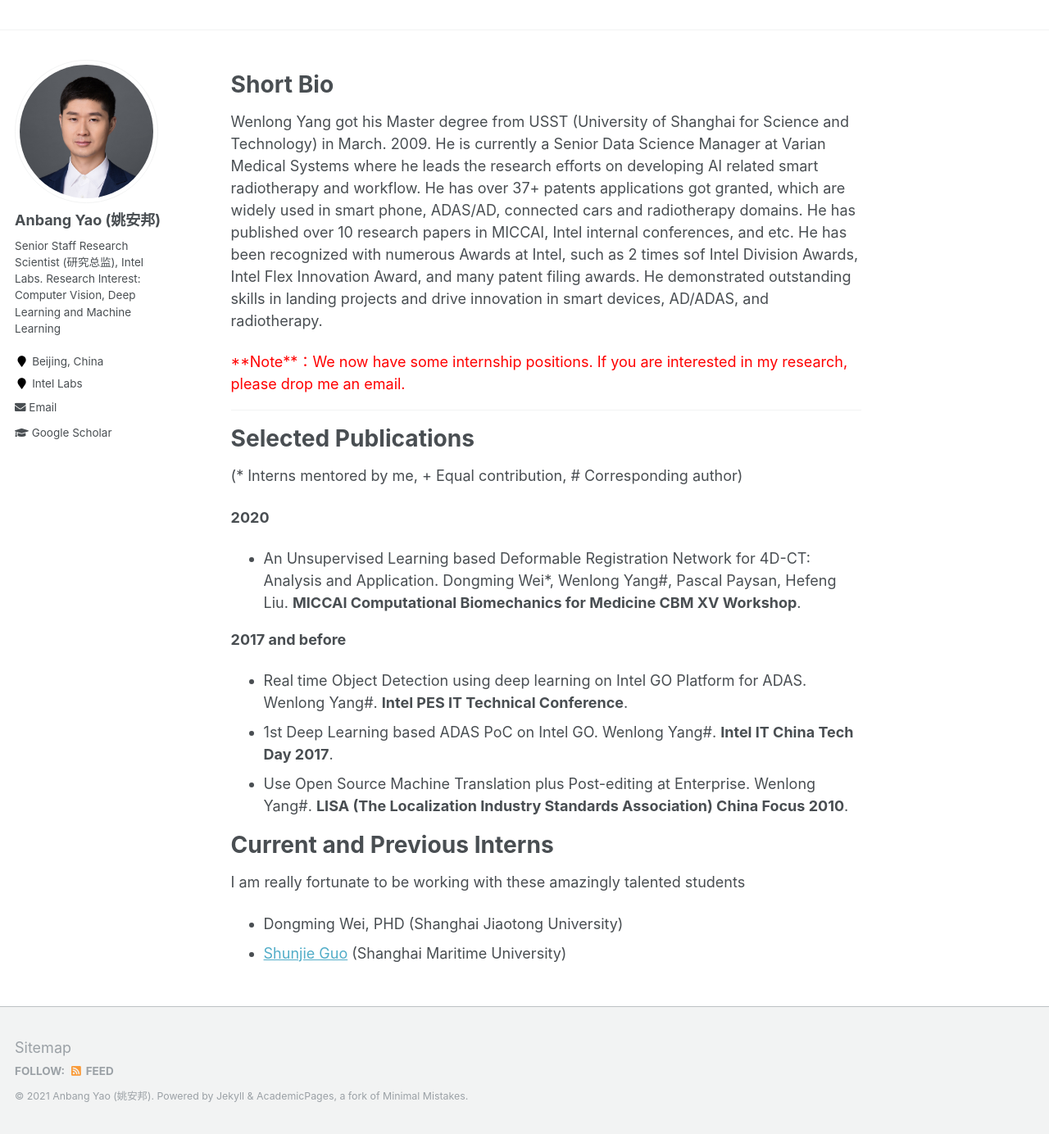
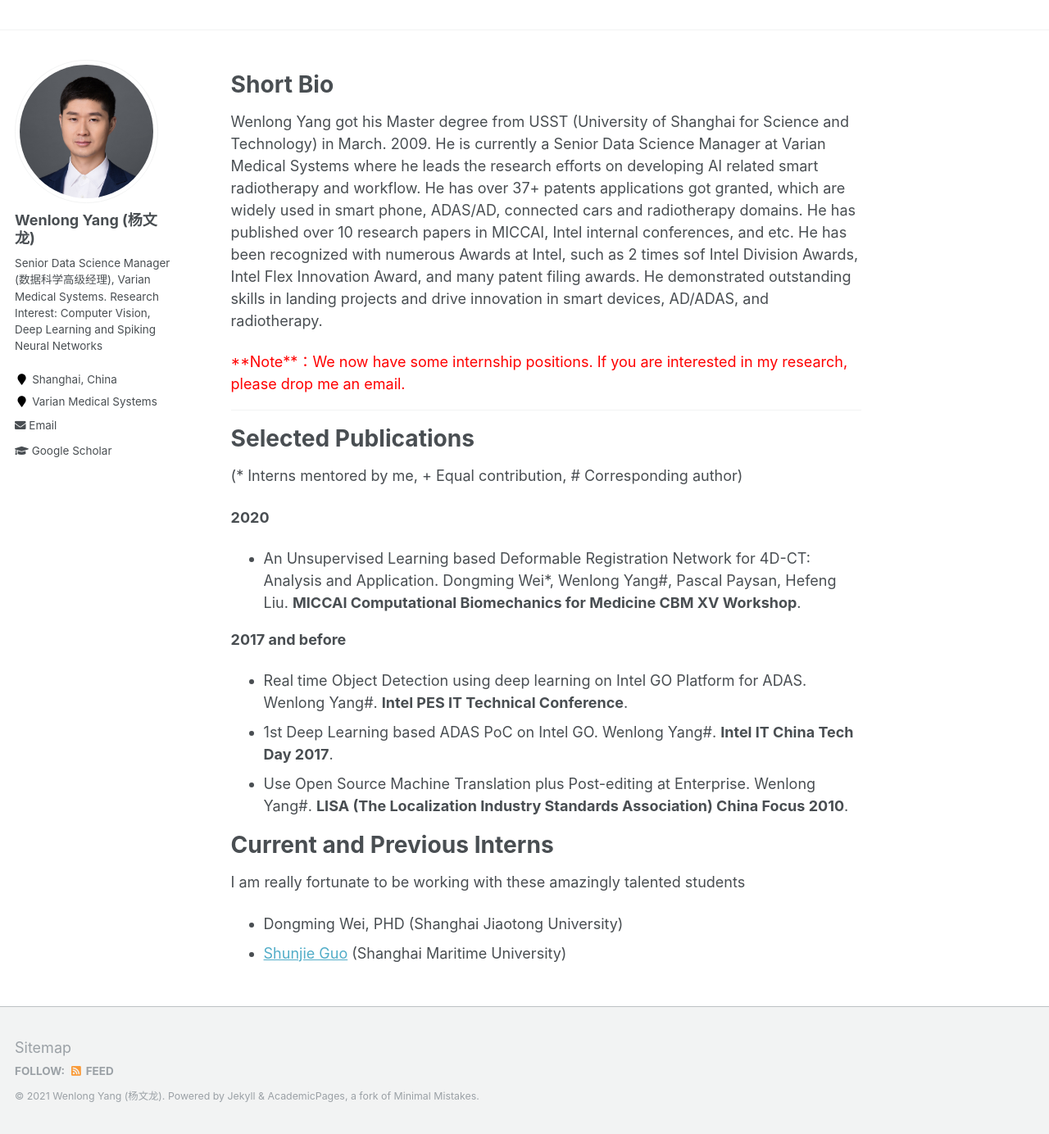
Before and after one commit to wyang22/wyang22.github.io, a Jekyll site: the page built from _pages/about.md, in a window 1280 px wide and 1384 px high. Shown: the whole window at 82% size. Built offline with Jekyll 4.4.1, drawn with Linux system fonts in a browser that asks for light colours.

Commit message:
Update _config.yml

```diff
--- a/_config.yml
+++ b/_config.yml
@@ -7,13 +7,13 @@
 
 # Site Settings
 locale                   : "en-US"
-title                    : "Anbang Yao"
+title                    : "Wenlong Yang"
 title_separator          : "-"
-name                     : &name "Anbang Yao (姚安邦)"
-description              : &description "Senior Staff Research Scientist (研究总监), Intel Labs China"
-url                      : "https://YaoAnbang.github.io"
+name                     : &name "Wenlong Yang (杨文龙)"
+description              : &description "Senior Data Science Manager (数据科学高级经理), Varian Medical Systems"
+url                      : "https://wyang22.github.io"
 baseurl                  : "" # the subpath of your site, e.g. "/blog"
-repository               : "YaoAnbang/YaoAnbang.github.io"
+repository               : "wyang22/wyang22.github.io"
 teaser                   :  # filename of teaser fallback teaser image placed in /images/, .e.g. "500x300.png"
 breadcrumbs              : false # true, false (default)
 words_per_minute         : 160
@@ -80,13 +80,13 @@ analytics:
 
 # Site Author
 author:
-  name             : "Anbang Yao (姚安邦)"
+  name             : "Wenlong Yang (杨文龙)"
   avatar           : "profile.jpg"
-  bio              : "Senior Staff Research Scientist (研究总监), Intel Labs. \n Research Interest: Computer Vision, Deep Learning and Machine Learning"
-  location         : "Beijing, China"
-  employer         : "Intel Labs"
-  googlescholar    : "https://scholar.google.com/citations?user=b9hCmPYAAAAJ&hl=en&oi=ao"
-  email            : "anbang.yao@intel.com"
+  bio              : "Senior Data Science Manager (数据科学高级经理), Varian Medical Systems. \n Research Interest: Computer Vision, Deep Learning and Spiking Neural Networks"
+  location         : "Shanghai, China"
+  employer         : "Varian Medical Systems"
+  googlescholar    : "https://scholar.google.com/citations?user=N1nGROgAAAAJ"
+  email            : "wenlong.yang@varian.com"
   researchgate     :
   uri              :
   bitbucket        :
```
